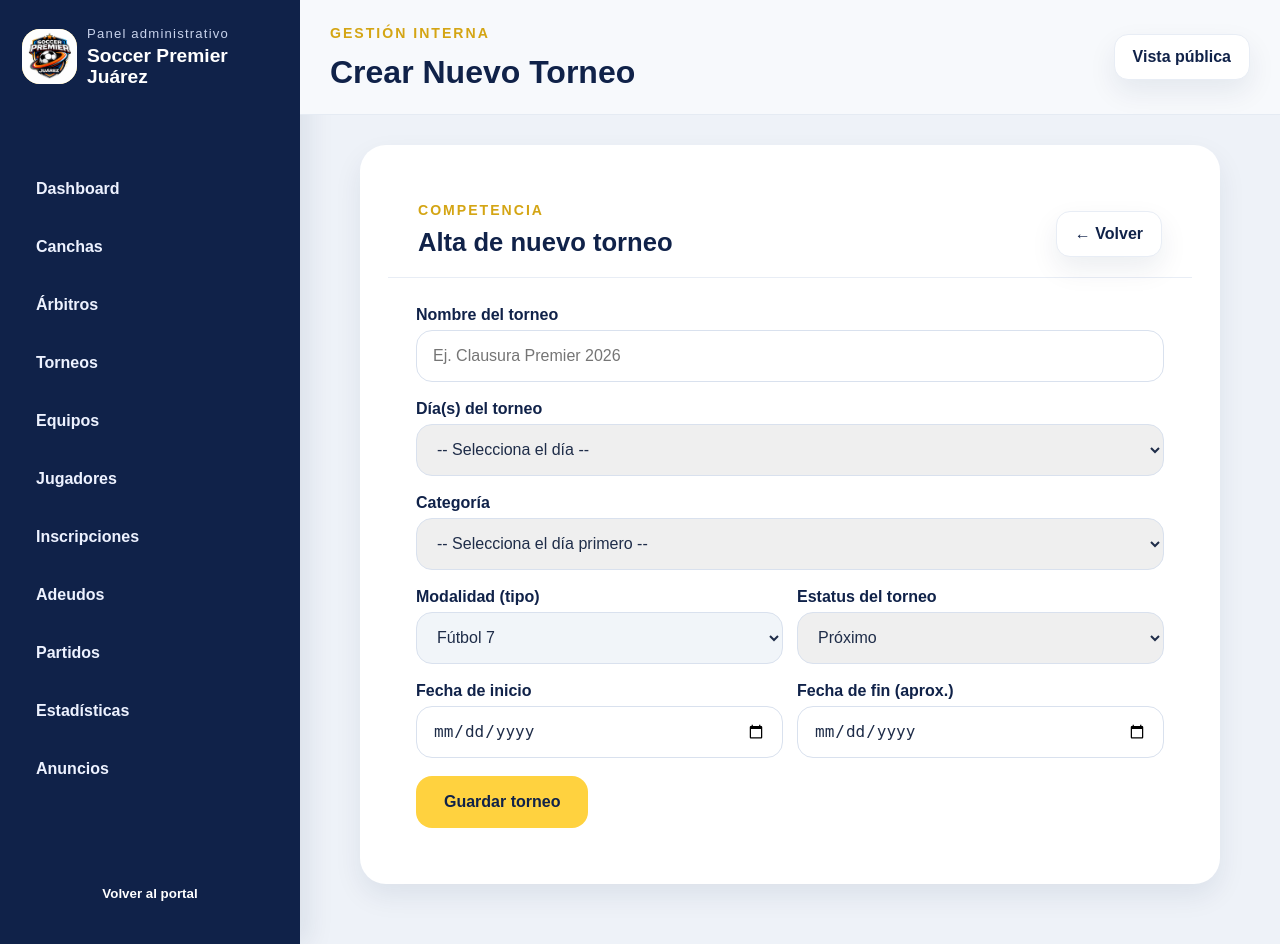
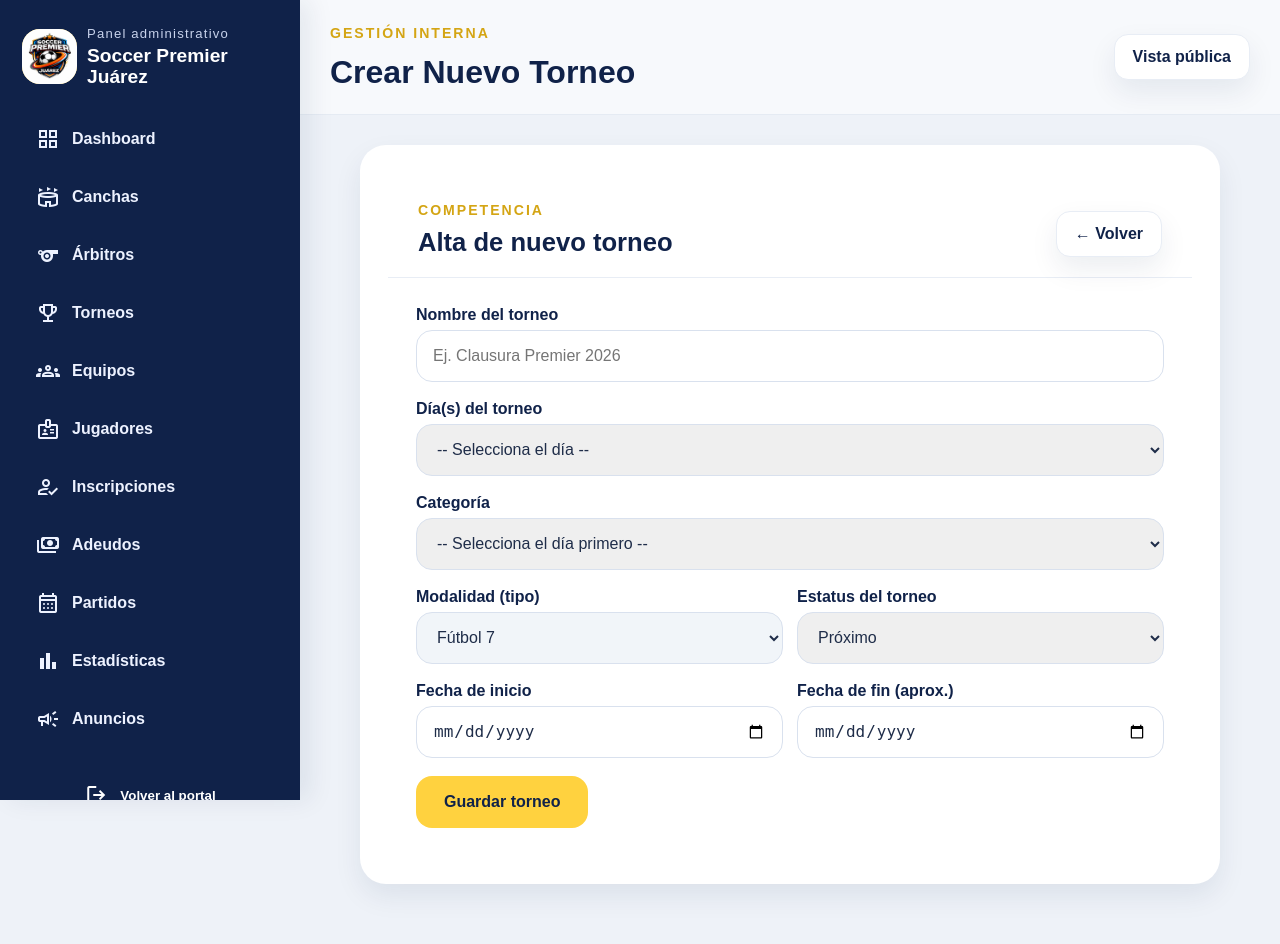
Before and after one commit to KSinloop/soccerpremier_app1, a Flask app: page /admin/torneos/nuevo in a window 1280 px wide. Run offline with Flask 3, Linux system fonts and the light colour scheme.

Commit message:
Detalles a canchas torneos y a la side bar corregidos

```diff
--- a/static/css/styles.css
+++ b/static/css/styles.css
@@ -1244,6 +1244,11 @@ a {
     flex-direction: column;
     justify-content: space-between;
     box-shadow: 10px 0 24px rgba(16, 34, 73, 0.08);
+
+    position: sticky;
+    top: 0;
+    height: 100vh;
+    overflow-y: auto;
 }
 
 .admin-brand {
@@ -1292,6 +1297,7 @@ a {
 .admin-nav-link {
     display: flex;
     align-items: center;
+    gap: 12px;
     min-height: 48px;
     padding: 12px 14px;
     border-radius: 14px;
@@ -1310,13 +1316,16 @@ a {
 }
 
 .admin-sidebar-footer {
-    margin-top: 28px;
+
+    margin-top: auto;
+    padding-top: 28px;
 }
 
 .admin-logout {
     display: inline-flex;
     align-items: center;
     justify-content: center;
+    gap: 12px;
     width: 100%;
     min-height: 48px;
     padding: 12px 14px;
--- a/templates/admin/base_admin.html
+++ b/templates/admin/base_admin.html
@@ -5,6 +5,7 @@
     <meta name="viewport" content="width=device-width, initial-scale=1.0">
     <title>Panel administrativo | Soccer Premier Juárez</title>
     <link rel="icon" type="image/jpeg" href="{{ url_for('static', filename='img/SPJ.jpeg') }}">
+    <link href="https://fonts.googleapis.com/css2?family=Material+Symbols+Outlined:opsz,wght,FILL,GRAD@24,400,0,0" rel="stylesheet" />
     <link rel="stylesheet" href="{{ url_for('static', filename='css/styles.css') }}">
 </head>
 <body class="admin-body">
@@ -26,25 +27,46 @@
             </div>
         </div>
 
-        <nav class="admin-nav">
-            <a href="{{ url_for('admin.vista_dashboard') }}" class="admin-nav-link">Dashboard</a>
-            <a href="{{ url_for('admin.vista_canchas_admin') }}" class="admin-nav-link">Canchas</a>
-            <a href="{{ url_for('admin.vista_arbitros_admin') }}" class="admin-nav-link">Árbitros</a>
-            <a href="{{ url_for('admin.vista_torneos_admin') }}" class="admin-nav-link">Torneos</a>
-            <a href="{{ url_for('admin.vista_equipos_admin') }}" class="admin-nav-link">Equipos</a>
-            <a href="{{ url_for('admin.vista_jugadores_admin') }}" class="admin-nav-link">Jugadores</a>
-            <a href="{{ url_for('admin.vista_inscripciones_admin') }}" class="admin-nav-link">Inscripciones</a>
-            <a href="{{ url_for('admin.vista_adeudos_admin') }}" class="admin-nav-link">Adeudos</a>
-            <a href="{{ url_for('admin.vista_partidos_admin') }}" class="admin-nav-link">Partidos</a>
-            <a href="{{ url_for('admin.vista_estadisticas_admin') }}" class="admin-nav-link">Estadísticas</a>
-            <a href="{{ url_for('admin.vista_anuncios_admin') }}" class="admin-nav-link">Anuncios</a>
+<nav class="admin-nav">
+            <a href="{{ url_for('admin.vista_dashboard') }}" class="admin-nav-link">
+                <span class="material-symbols-outlined">grid_view</span> Dashboard
+            </a>
+            <a href="{{ url_for('admin.vista_canchas_admin') }}" class="admin-nav-link">
+                <span class="material-symbols-outlined">stadium</span> Canchas
+            </a>
+            <a href="{{ url_for('admin.vista_arbitros_admin') }}" class="admin-nav-link">
+                <span class="material-symbols-outlined">sports</span> Árbitros
+            </a>
+            <a href="{{ url_for('admin.vista_torneos_admin') }}" class="admin-nav-link">
+                <span class="material-symbols-outlined">emoji_events</span> Torneos
+            </a>
+            <a href="{{ url_for('admin.vista_equipos_admin') }}" class="admin-nav-link">
+                <span class="material-symbols-outlined">groups</span> Equipos
+            </a>
+            <a href="{{ url_for('admin.vista_jugadores_admin') }}" class="admin-nav-link">
+                <span class="material-symbols-outlined">badge</span> Jugadores
+            </a>
+            <a href="{{ url_for('admin.vista_inscripciones_admin') }}" class="admin-nav-link">
+                <span class="material-symbols-outlined">how_to_reg</span> Inscripciones
+            </a>
+            <a href="{{ url_for('admin.vista_adeudos_admin') }}" class="admin-nav-link">
+                <span class="material-symbols-outlined">payments</span> Adeudos
+            </a>
+            <a href="{{ url_for('admin.vista_partidos_admin') }}" class="admin-nav-link">
+                <span class="material-symbols-outlined">calendar_month</span> Partidos
+            </a>
+            <a href="{{ url_for('admin.vista_estadisticas_admin') }}" class="admin-nav-link">
+                <span class="material-symbols-outlined">bar_chart</span> Estadísticas
+            </a>
+            <a href="{{ url_for('admin.vista_anuncios_admin') }}" class="admin-nav-link">
+                <span class="material-symbols-outlined">campaign</span> Anuncios
+            </a>
         </nav>
 
         <div class="admin-sidebar-footer">
-            <!-- Se actualizó a un formulario POST para que de verdad cierre la sesión -->
             <form action="{{ url_for('auth.logout') }}" method="POST" style="margin: 0; padding: 0;">
                 <button type="submit" class="admin-logout" style="width: 100%; border: none; cursor: pointer; text-align: left; background: none; font-family: inherit;" onclick="return confirm('¿Estás seguro de que deseas salir? Se cerrará tu sesión y volverás al portal principal.');">
-                    Volver al portal
+                    <span class="material-symbols-outlined">logout</span> Volver al portal
                 </button>
             </form>
         </div>
--- a/templates/admin/editar_cancha.html
+++ b/templates/admin/editar_cancha.html
@@ -29,9 +29,7 @@
                     <label style="color: var(--navy); font-weight: 800;">Tipo de fútbol</label>
                     <select name="tipo"
                             style="min-height: 52px; border-radius: 16px; border: 1px solid #d9e1ee; padding: 0 16px; font-size: 1rem; color: var(--text); outline: none; width: 100%;">
-                        <option value="Fútbol 11" {% if cancha.tipo == 'Fútbol 11' %}selected{% endif %}>Fútbol 11</option>
                         <option value="Fútbol 7" {% if cancha.tipo == 'Fútbol 7' %}selected{% endif %}>Fútbol 7</option>
-                        <option value="Fútbol Rápido" {% if cancha.tipo == 'Fútbol Rápido' %}selected{% endif %}>Fútbol Rápido</option>
                     </select>
                 </div>
                 <div style="display: grid; gap: 6px;">
--- a/templates/admin/editar_torneo.html
+++ b/templates/admin/editar_torneo.html
@@ -83,9 +83,11 @@
 
 <script>
 const categoriasPorDia = {
-    "Lunes-Viernes": ["Mamás", "Papás", "Mixto", "Golden", "Champions", "Liga MX"],
-    "Sabatino": ["Años 18-19", "Años 16-17", "Años 14-15", "Años 12-13", "Años 10-11", "Mixtos"],
+
+    "Lunes-Viernes": ["Mamás", "Papás", "Varonil", "Femenil", "Mixto"],
+    "Sabatino": ["Infantil"],
     "Domingo": ["Libre Varonil", "Libre Femenil"]
+
 };
 const currentCategoria = "{{ torneo.categoria or '' }}";
 const currentDia = "{{ torneo.dia_torneo or '' }}";
--- a/templates/admin/form_cancha.html
+++ b/templates/admin/form_cancha.html
@@ -28,9 +28,7 @@
                 <label style="color: var(--navy); font-weight: 800;">Tipo de fútbol</label>
                 <select name="tipo"
                         style="min-height: 52px; border-radius: 16px; border: 1px solid #d9e1ee; padding: 0 16px; font-size: 1rem; color: var(--text); outline: none; width: 100%;">
-                    <option value="Fútbol 11">Fútbol 11</option>
                     <option value="Fútbol 7">Fútbol 7</option>
-                    <option value="Fútbol Rápido">Fútbol Rápido</option>
                 </select>
             </div>
 
--- a/templates/admin/form_torneo.html
+++ b/templates/admin/form_torneo.html
@@ -83,8 +83,11 @@
 
 <script>
 const categoriasPorDia = {
-    "Lunes-Viernes": ["Mamás", "Papás", "Mixto", "Golden", "Champions", "Liga MX"],
-    "Sabatino": ["Años 18-19", "Años 16-17", "Años 14-15", "Años 12-13", "Años 10-11", "Mixtos"],
+
+    "Lunes-Viernes": ["Mamás", "Papás", "Varonil", "Femenil", "Mixto"],
+
+    "Sabatino": ["Infantil"],
+
     "Domingo": ["Libre Varonil", "Libre Femenil"]
 };
 
--- a/templates/admin/login_admin.html
+++ b/templates/admin/login_admin.html
@@ -9,7 +9,9 @@
 <body class="admin-login-body">
     <section class="admin-login-shell">
         <div class="admin-login-brand">
-            <div class="admin-brand-mark">SPJ</div>
+            <div class="brand-mark" style="width: 60px; height: 60px; padding: 0px; display: flex; justify-content: center; align-items: center; overflow: hidden; flex-shrink: 0;">
+                <img src="{{ url_for('static', filename='img/SPJ.jpeg') }}" alt="Logo SPJ" style="width: 100%; height: 100%; object-fit: cover;">
+            </div>
             <span class="section-kicker">ACCESO INTERNO</span>
             <h1>Soccer Premier Juárez</h1>
             <p>
```
